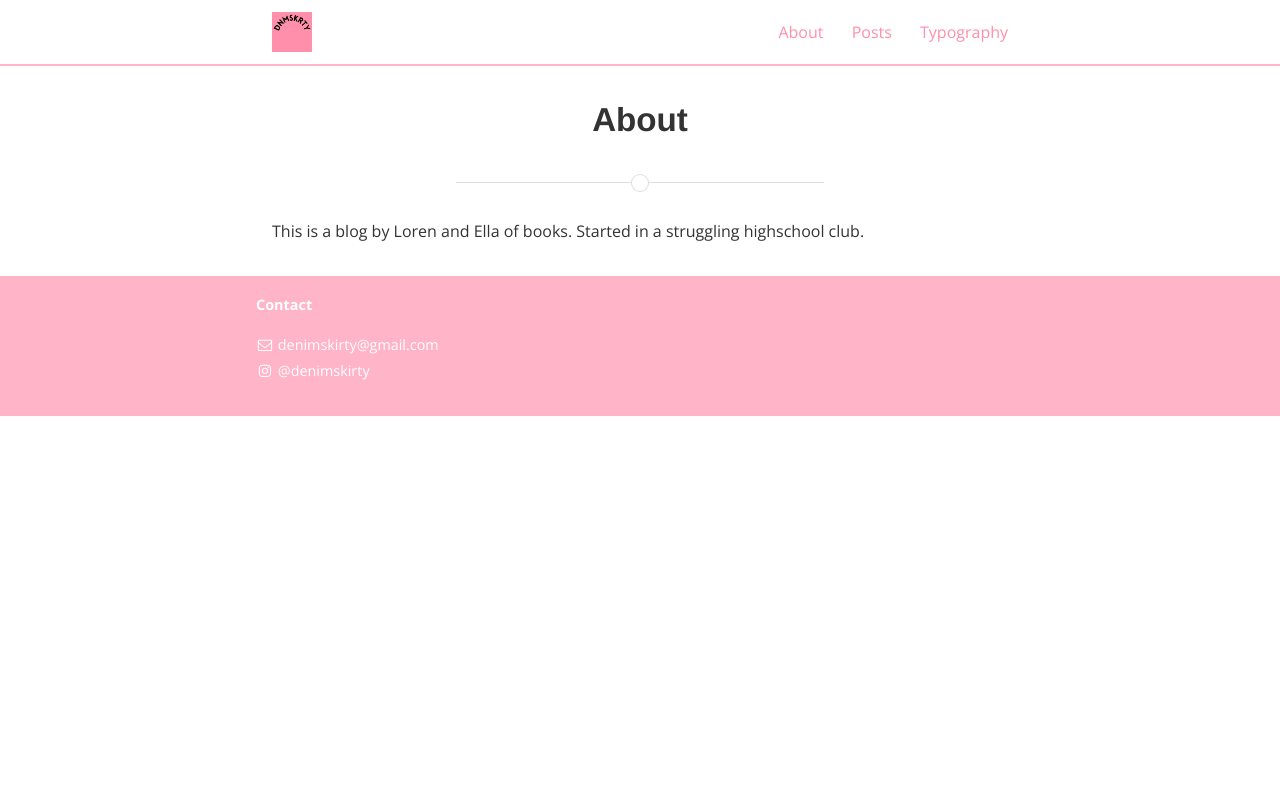
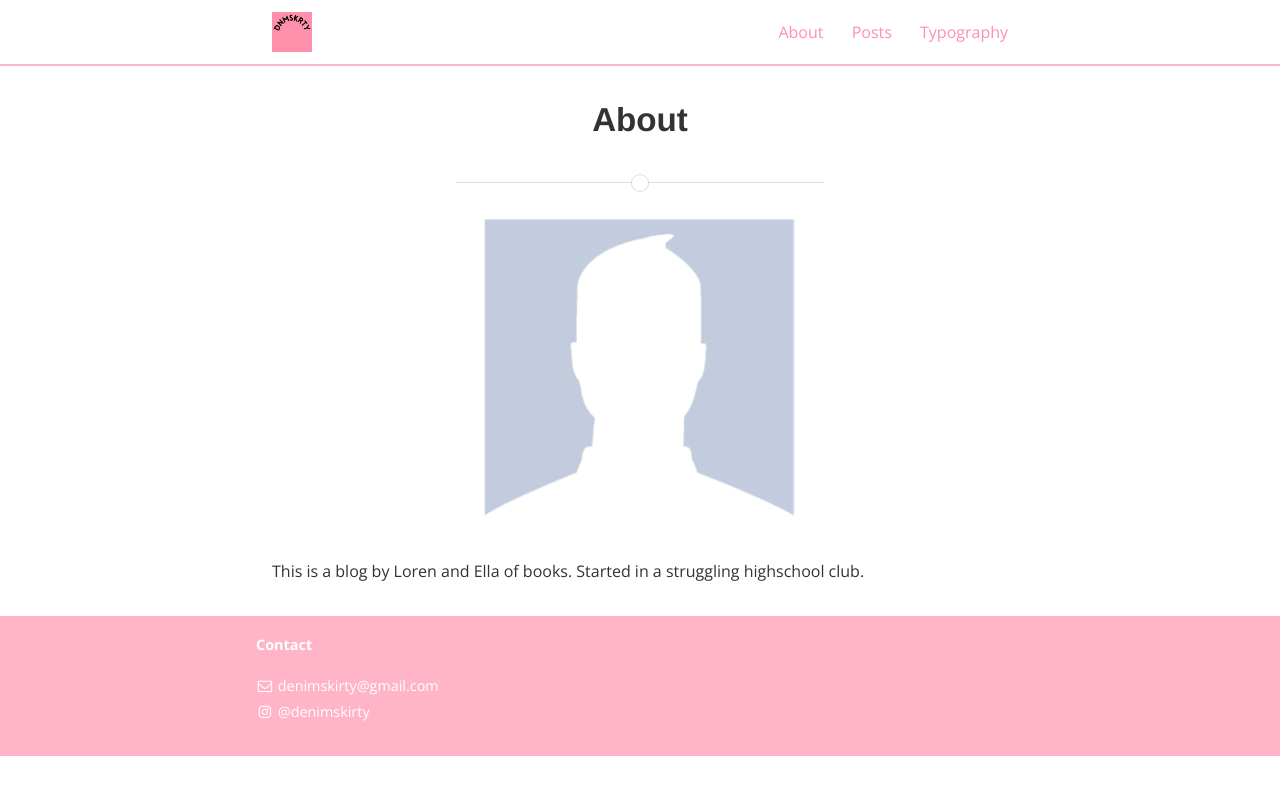
Before and after one commit to denimskirty/denimskirty.github.io, a Jekyll site: the page built from about.md, in a window 1280 px wide. Shown: the top 795 px of the page. Built offline with Jekyll 4.4.1, drawn with Linux system fonts in a browser that asks for light colours; nearby versions of some CDN libraries.

Commit message:
Update about.md

```diff
--- a/about.md
+++ b/about.md
@@ -4,5 +4,5 @@ title: About
 permalink: /about/
 main_nav: true
 ---
-<!-- ![alt text]({{ site.baseurl }}/assets/profile-placeholder.gif "Profile Picture"){:.profile} -->
+![alt text]({{ site.baseurl }}/assets/profile-placeholder.gif "Profile Picture"){:.profile}
 This is a blog by Loren and Ella of books. Started in a struggling highschool club.
```
